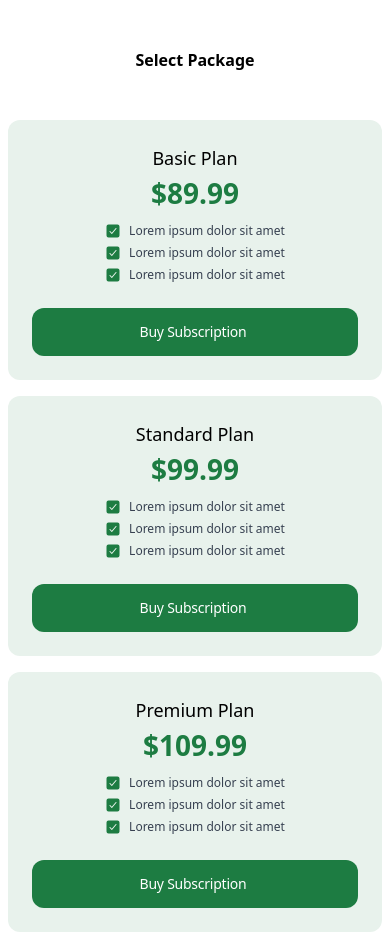
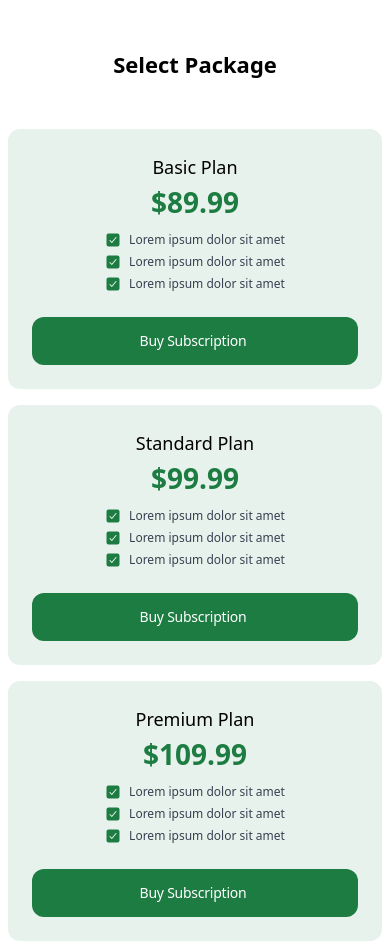
Before and after one commit to dignitestudios-dev/BuzzHub-SignUp, a React (Vite) app: page /packages in a window 390 px wide. Built offline with nearby package versions, Linux system fonts and the light colour scheme.

Commit message:
update pacakge screen ui

```diff
--- a/src/pages/Packages.jsx
+++ b/src/pages/Packages.jsx
@@ -12,9 +12,7 @@ const Packages = () => {
   };
   return (
     <div>
-      <p className="text-center font-semibold my-12 lg:text-[22px] lg:text-medium">
-        Select Package
-      </p>
+      <p className="text-center font-[600] my-12 text-[22px]">Select Package</p>
       <div className="grid grid-cols-1 lg:grid-cols-3 gap-4 md:px-56 lg:px-[60px] px-2">
         <div
           className="overflow-auto shadow-customShadow rounded-xl p-6 md:mb-0 min-h-[210px]
```
